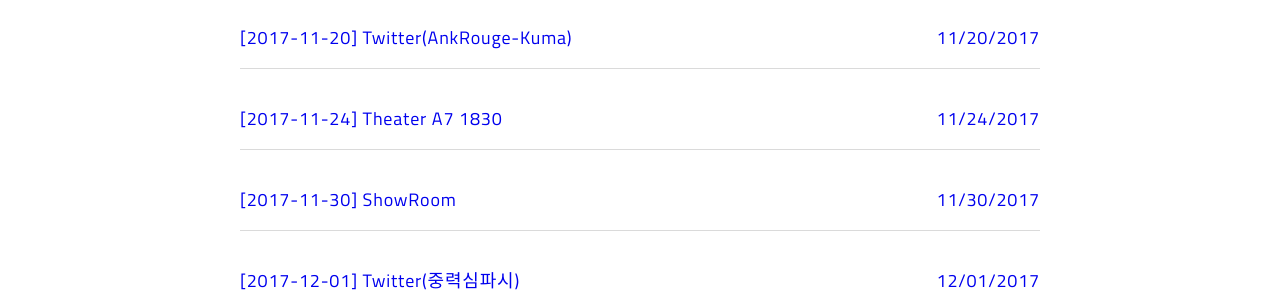
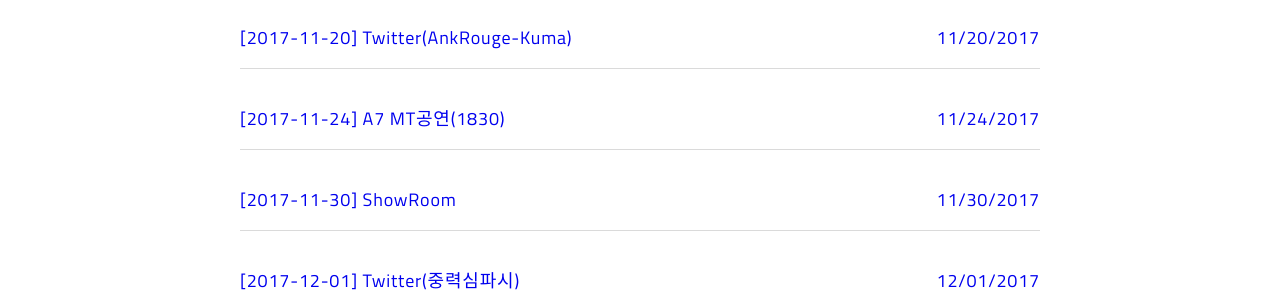
Before and after one commit to joyplug/hiwatanTV, a Jekyll site: the page built from tags.html, in a window 1280 px wide and 900 px high, scrolled down 10064 px. Shown: the part 155-455 px from the top of the window. Built offline with Jekyll 4.4.1, drawn with Linux system fonts in a browser that asks for light colours; some of the changed text lies outside the part shown.

Commit message:
Add Posts

```diff
--- a/_posts/2017-11-24-THEATER_171124_A7_1830.md
+++ b/_posts/2017-11-24-THEATER_171124_A7_1830.md
@@ -1,6 +1,6 @@
 ---
 layout: post
-title: "[2017-11-24] Theater A7 1830"
+title: "[2017-11-24] A7 MT공연(1830)"
 description: Team A "M.T.に捧ぐ" - 히와땅극공
 image: 'http://i.imgur.com/zcq3LR8.jpg '
 category: 'theater'
@@ -13,4 +13,4 @@
 ![hiwatan](http://i.imgur.com/W5dmlk8.jpg )
 ![hiwatan](http://i.imgur.com/3ejbfjN.jpg )
 ![hiwatan](http://i.imgur.com/QhIO7vg.jpg )
-![hiwatan](http://i.imgur.com/QhIO7vg.jpg )
+![hiwatan](http://i.imgur.com/bKnkKGy.jpg )
```
